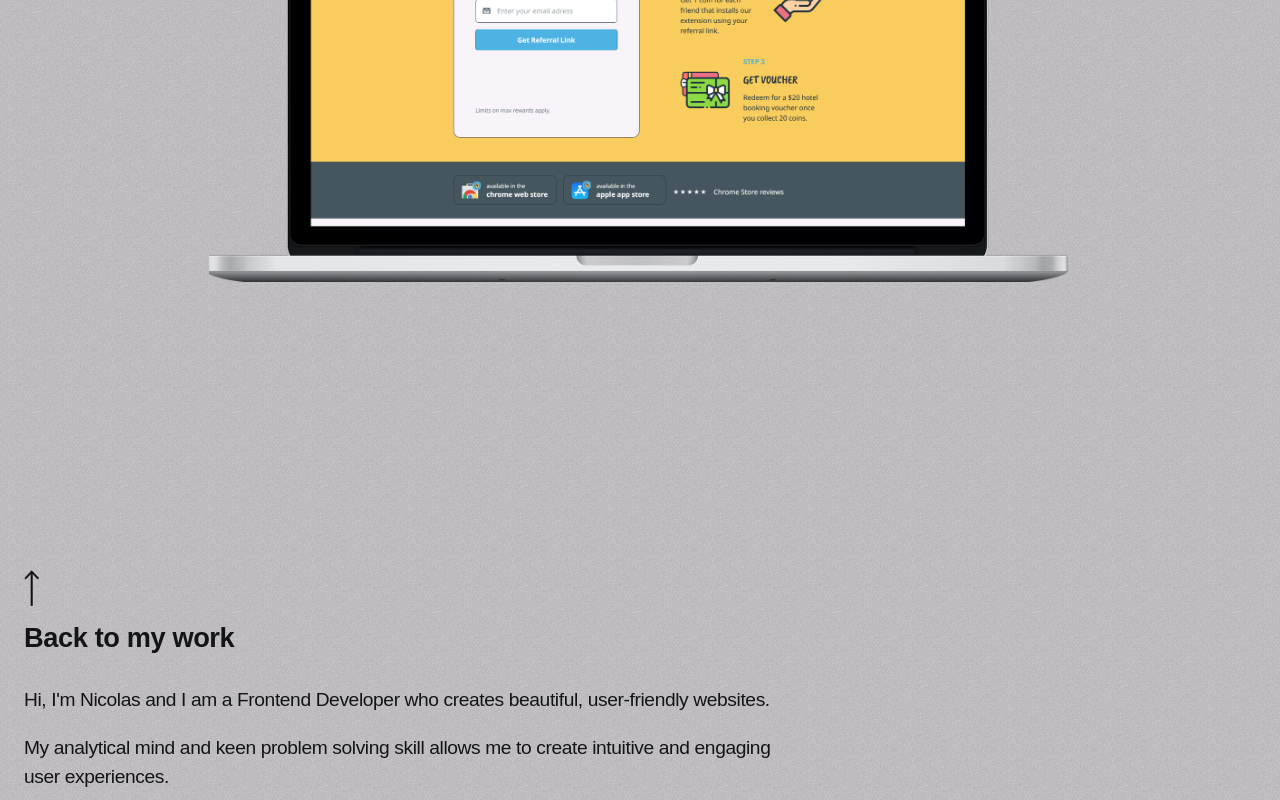
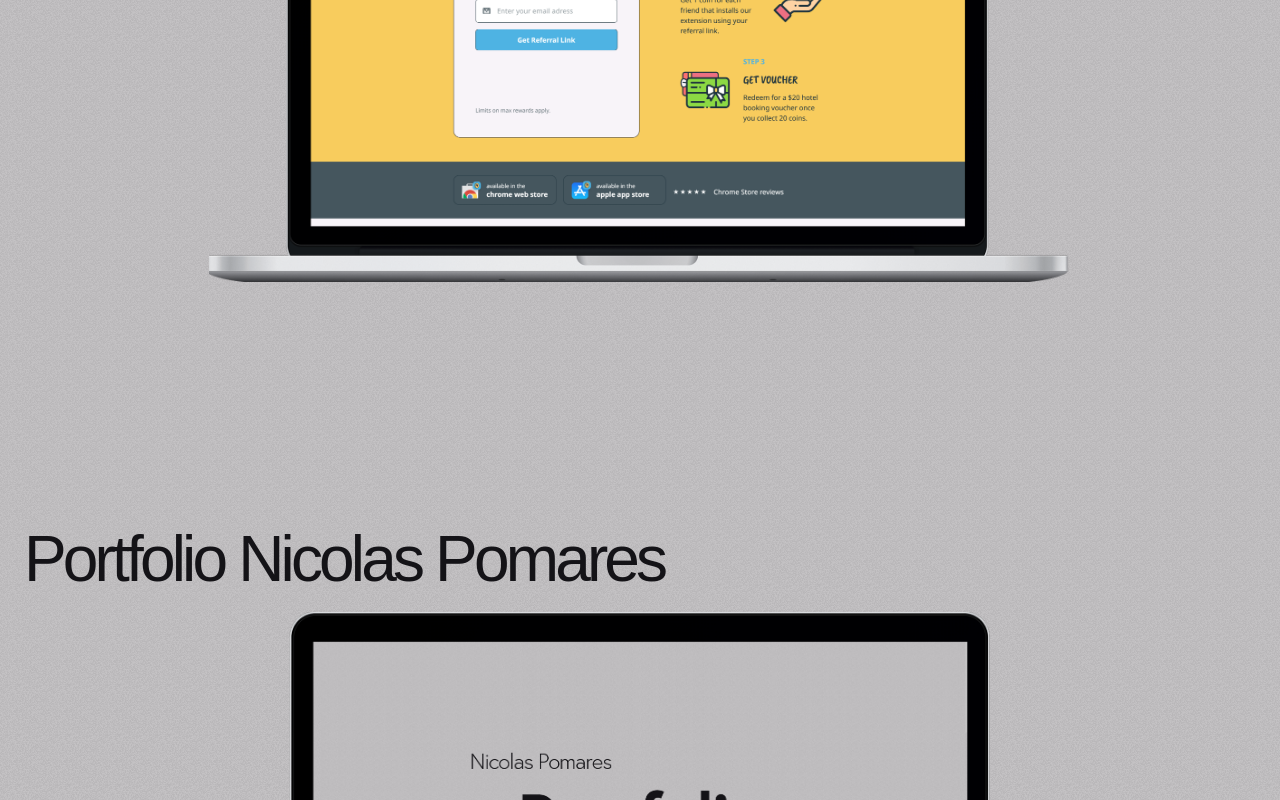
Before and after one commit to NicoPom/2023-portfolio, a React (Vite) app: page / in a window 1280 px wide. Shown: the part 2000-2800 px from the top of the page. Built offline with nearby package versions, Linux system fonts and the light colour scheme; a web font is replaced by a local one.

Commit message:
added portfolio 2023 project

```diff
--- a/src/data/projects.js
+++ b/src/data/projects.js
@@ -31,4 +31,23 @@ export const projectsData = [
       "For this project, I created a landing page for a browser extension company, using React.JS, HTML and CSS. I implemented an email input validation on the frontend side.",
     stack: "React.js | HTML5 | CSS3 | SASS | Netlify",
   },
+  {
+    id: "portfolio nicolas pomares",
+    title: "portfolio nicolas pomares",
+    thumbnail: {
+      mobile:
+        "assets/images/projectsThumbnail/mobile_mockup_portfolio_nicolaspomares.png",
+      tablet:
+        "assets/images/projectsThumbnail/tablet_mockup_portfolio_nicolaspomares.png",
+      desktop:
+        "assets/images/projectsThumbnail/desktop_mockup_portfolio_nicolaspomares.png",
+    },
+    alt: "portfolio nicolas pomares project thumbnail",
+    videoURL: "",
+    liveSite: "https://www.nicolaspomares.com/",
+    github: "https://github.com/NicoPom/2023-portfolio",
+    details:
+      "This is a portfolio website that I created to showcase my work as a web developer. I used React.JS, HTML and CSS to create this website. ",
+    stack: "React.js | HTML5 | CSS3 | Netlify",
+  },
 ];
```
